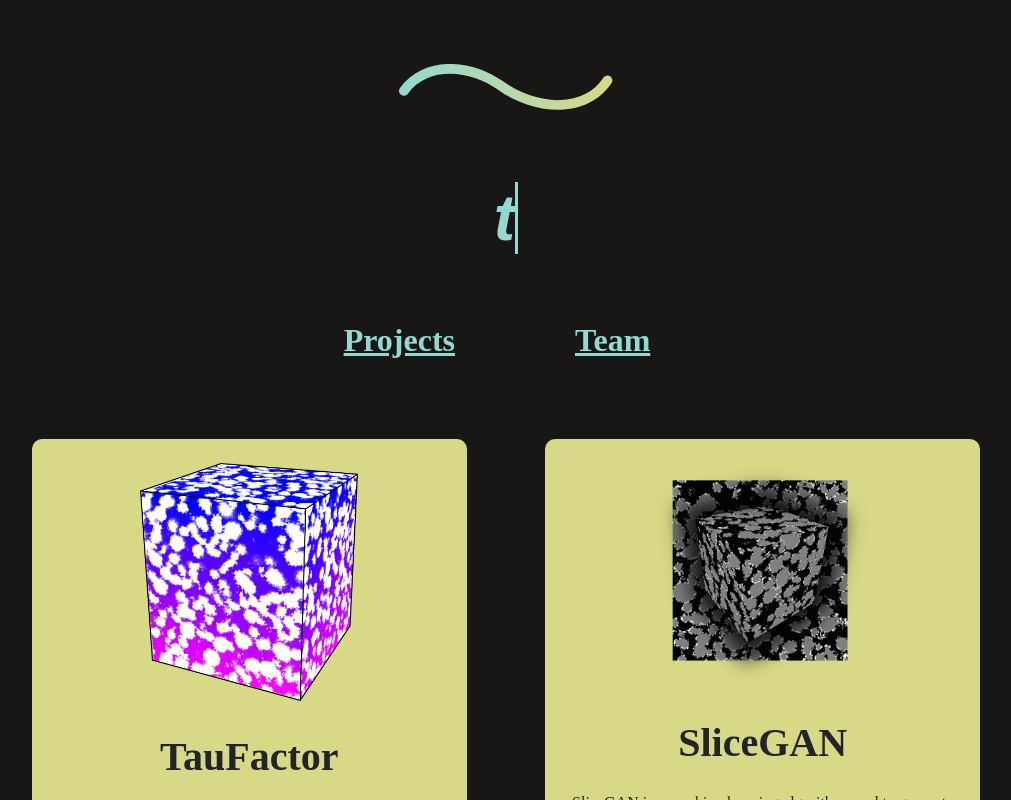
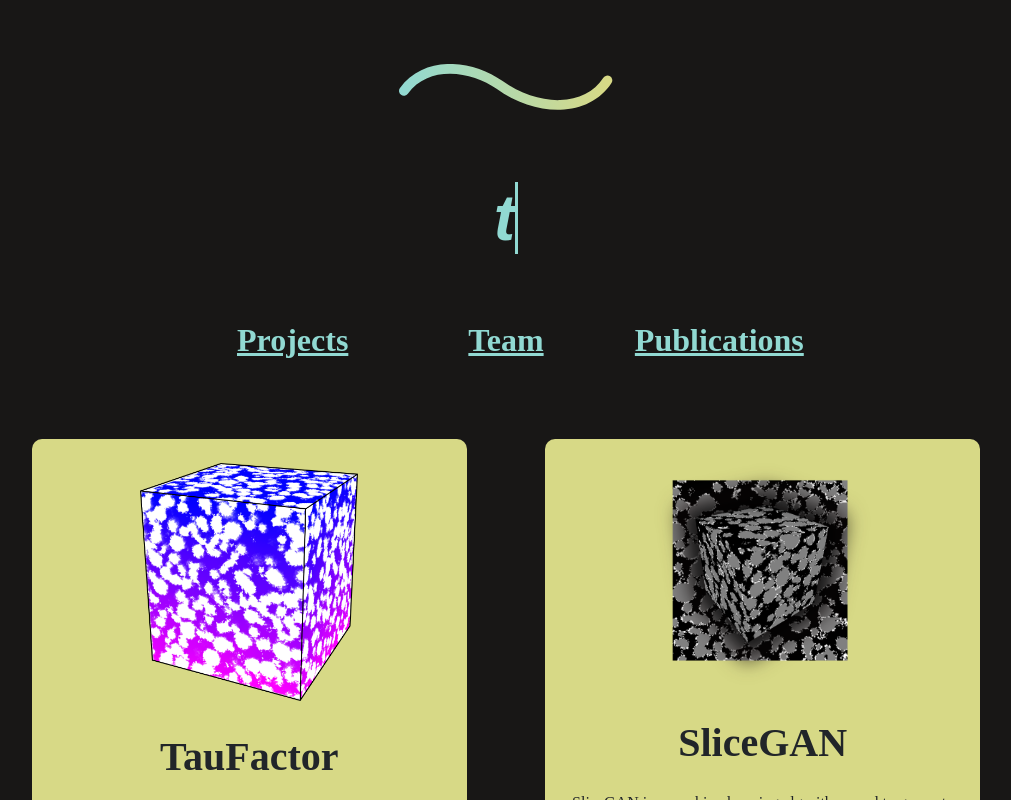
Before and after one commit to tldr-group/tldr-group.github.io, a React (Create React App) app: page /#/projects in a window 1280 px wide. Shown: the top 800 px of the page, without its empty margins (134-1145 px from the left). Built offline with nearby package versions, Linux system fonts and the light colour scheme; a web font is replaced by a local one.

Commit message:
add publications page

```diff
--- a/src/App.js
+++ b/src/App.js
@@ -6,6 +6,7 @@ import {
 import Home from "./pages/Home.jsx";
 import Team from "./pages/Team.jsx";
 import Projects from "./pages/Projects.jsx";
+import Publications from "./pages/Publications.jsx";
 import Footer from "./components/footer.jsx"
 import { ReactComponent as Logo} from './assets/logo-bright-blue-gradient.svg'
 import { NavLink } from "react-router-dom"
@@ -25,11 +26,14 @@ class App extends Component {
           </div>
 
           <div className='row no-gutters pb-4'>
-              <div className='offset-lg-4 col-lg-2 col-md-12 col-sm-12 text-center'>
+              <div className='offset-lg-3 col-lg-2 col-md-12 col-sm-12 text-center'>
               <NavLink to='/projects'><h2 className='home-links'>Projects</h2></NavLink>
               </div>
               <div className='offset-lg-0 col-lg-2 col-md-12 col-sm-12 text-center'>
               <NavLink to='/team'><h2 className='home-links'>Team</h2></NavLink>
+              </div>
+              <div className='offset-lg-0 col-lg-2 col-md-12 col-sm-12 text-center'>
+              <NavLink to='/publications'><h2 className='home-links'>Publications</h2></NavLink>
               </div>
           </div>
 
@@ -42,6 +46,9 @@ class App extends Component {
           </div>
           <div className="content">
                 <Route exact path="/projects" component={Projects}/>
+          </div>
+          <div className="content">
+                <Route exact path="/publications" component={Publications}/>
           </div>
           <div className='row no-gutters'>
                   <div className='offset-3 col-6 text-center'>
--- /dev/null
+++ b/src/pages/Publications.jsx
@@ -0,0 +1,49 @@
+import React, { Component } from "react";
+import './publications.css'
+
+class Publications extends Component {
+    render() {
+      return (
+        <div className=''>
+            <div className='row no-gutters'>
+            <div className='project offset-lg-2 col-lg-8 col-sm-12 col-md-12'>
+            <ul>
+                <li className='publications-list m-4'>A. Mistry, A. A. Franco, S. J. Cooper, S. A. Roberts, and V. Viswanathan, “How Machine Learning Will Revolutionize Electrochemical Sciences,” ACS Energy Lett., vol. 16, pp. 1422–1431, Mar. 2021, doi: 10.1021/acsenergylett.1c00194.</li>
+                <li className='publications-list m-4'>D. P. Finegan, J. Zhu, X. Feng, M. Keyser, W. Li, M. Z. Bazant, S. J. Cooper, M. Ulmefors, W. Li, M. Z. Bazant, and S. J. Cooper, “The application of data-driven methods and physics-based learning for improving battery safety,” Joule, 2020.</li>
+
+                <li className='publications-list m-4'>T.-T. Nguyen, A. Demortière, B. Fleutot, B. Delobel, C. Delacourt, and S. J. Cooper, “The electrode tortuosity factor: why the conventional tortuosity factor is not well suited for quantifying transport in porous Li-ion battery electrodes and what to use instead,” npj Comput. Mater., vol. 6, no. 1, p. 123, Dec. 2020, doi: 10.1038/s41524-020-00386-4.</li>
+
+                <li className='publications-list m-4'>A. Gayon-Lombardo, L. Mosser, N. P. Brandon, and S. J. Cooper, “Pores for thought: Generative adversarial networks for the stochastic reconstruction of 3D multi-phase electrode microstructures with periodic boundaries,” npj Comput. Mater., vol. 6, no. 1, p. 82, Feb. 2020, doi: 10.1038/s41524-020-0340-7.</li>
+                <li className='publications-list m-4'>B. Song, A. Bertei, X. Wang, S. J. Cooper, E. Ruiz-Trejo, R. Chowdhury, R. Podor, and N. P. Brandon, “Unveiling the mechanisms of solid-state dewetting in Solid Oxide Cells with novel 2D electrodes,” J. Power Sources, vol. 420, pp. 124–133, Apr. 2019, doi: 10.1016/J.JPOWSOUR.2019.02.068.</li>
+                <li className='publications-list m-4'>X. Liu, O. O. Taiwo, C. Yin, M. Ouyang, R. Chowdhury, B. Wang, H. Wang, B. Wu, N. P. Brandon, Q. Wang, and S. J. Cooper, “Aligned Ionogel Electrolytes for High-Temperature Supercapacitors,” Adv. Sci., vol. 6, no. 5, p. 1801337, Mar. 2019, doi: 10.1002/advs.201801337.</li>
+                <li className='publications-list m-4'>C. Yin, X. Liu, J. Wei, R. Tan, J. Zhou, M. Ouyang, H. Wang, S. J. Cooper, B. Wu, C. George, and Q. Wang, “‘All-in-Gel’ design for supercapacitors towards solid-state energy devices with thermal and mechanical compliance,” J. Mater. Chem. A, vol. 7, no. 15, pp. 8826–8831, 2019, doi: 10.1039/c9ta01155b.</li>
+                <li className='publications-list m-4'>C. T. G. Smith, C. A. Mills, S. Pani, R. Rhodes, J. J. Bailey, S. J. Cooper, T. S. Pathan, V. Stolojan, D. J. L. Brett, P. R. Shearing, and S. R. P. Silva, “X-ray micro-computed tomography as a non-destructive tool for imaging the uptake of metal nanoparticles by graphene-based 3D carbon structures,” Nanoscale, vol. 11, no. 31, pp. 14734–14741, 2019, doi: 10.1039/c9nr03056e.</li>
+                <li className='publications-list m-4'>P. Jacquet, B. Song, R. Podor, J. Lautru, E. R. Trejo, S. J. Cooper, J. Teisseire, I. Gozhyk, J. Jupille, and R. Lazzari, “Direct Observation of Metallic Thin Layers Dewetting By HT-ESEM,” Microsc. Microanal., vol. 25, no. S1, pp. 69–70, Feb. 2019, doi: 10.1017/s1431927618016070.</li>
+                <li className='publications-list m-4'>M. Ouyang, A. Bertei, S. J. Cooper, Y. Wu, X. Liu, P. Boldrin, M. Kishimoto, B. Wu, and N. P. Brandon, “Design of Fibre Ni/CGO Anode and Model Interpretation,” ECS Trans., vol. 91, no. 1, pp. 1721–1739, Jul. 2019, doi: 10.1149/09101.1721ecst.</li>
+                <li className='publications-list m-4'>S. R. Daemi, C. Tan, T. Volkenandt, S. J. Cooper, A. Palacios-Padros, J. Cookson, D. J. L. Brett, and P. R. Shearing, “Visualizing the Carbon Binder Phase of Battery Electrodes in Three Dimensions,” ACS Appl. Energy Mater., vol. 1, no. 8, pp. 3702–3710, Aug. 2018, doi: 10.1021/acsaem.8b00501.</li>
+                <li className='publications-list m-4'>F. L. E. Usseglio-Viretta, A. Colclasure, A. N. Mistry, K. P. Y. Claver, F. Pouraghajan, D. P. Finegan, T. M. M. Heenan, D. Abraham, P. P. Mukherjee, D. Wheeler, P. Shearing, S. J. Cooper, and K. Smith, “Resolving the Discrepancy in Tortuosity Factor Estimation for Li-Ion Battery Electrodes through Micro-Macro Modeling and Experiment,” J. Electrochem. Soc., vol. 165, no. 14, pp. A3403–A3426, Nov. 2018, doi: 10.1149/2.0731814jes.</li>
+                <li className='publications-list m-4'>X. Liu, M. Naylor Marlow, S. J. Cooper, B. Song, X. Chen, N. P. Brandon, and B. Wu, “Flexible all-fiber electrospun supercapacitor,” J. Power Sources, vol. 384, pp. 264–269, Apr. 2018, doi: 10.1016/j.jpowsour.2018.02.081.</li>
+                <li className='publications-list m-4'>M. Niania, R. Podor, T. Ben Britton, C. Li, S. J. Cooper, N. Svetkov, S. Skinner, and J. Kilner, “In situ study of strontium segregation in La 0.6 Sr 0.4 Co 0.2 Fe 0.8 O 3−δ in ambient atmospheres using high-temperature environmental scanning electron microscopy,” J. Mater. Chem. A, 2018, doi: 10.1039/C8TA01341A.</li>
+                <li className='publications-list m-4'>H. Téllez Lozano, J. Druce, S. J. Cooper, and J. A. Kilner, “Double perovskite cathodes for proton-conducting ceramic fuel cells: are they triple mixed ionic electronic conductors?,” Sci. Technol. Adv. Mater., vol. 18, no. 1, pp. 977–986, 2017, doi: 10.1080/14686996.2017.1402661.</li>
+                <li className='publications-list m-4'>S. J. Cooper and N. P. Brandon, An Introduction to Solid Oxide Fuel Cell Materials, Technology and Applications. 2017.</li>
+                <li className='publications-list m-4'>S. J. Cooper, A. Bertei, D. P. Finegan, and N. P. Brandon, “Simulated impedance of diffusion in porous media,” Electrochim. Acta, vol. 251, pp. 681–689, 2017, doi: 10.1016/j.electacta.2017.07.152.</li>
+                <li className='publications-list m-4'>S. J. Cooper, M. Niania, F. Hoffmann, and J. A. Kilner, “Back-exchange: a novel approach to quantifying oxygen diffusion and surface exchange in ambient atmospheres,” Phys. Chem. Chem. Phys., vol. 19, no. 19, pp. 12199–12205, May 2017, doi: 10.1039/C7CP01317E.</li>
+                <li className='publications-list m-4'>S. J. Cooper and N. P. Brandon, Solid Oxide Fuel Cell Lifetime and Reliability, 1st ed. London, 2017.</li>
+                <li className='publications-list m-4'>S. J. Cooper, A. Bertei, P. R. Shearing, J. A. Kilner, and N. P. Brandon, “TauFactor: An open-source application for calculating tortuosity factors from tomographic data,” SoftwareX, vol. 5, pp. 203–210, 2016, doi: 10.1016/j.softx.2016.09.002.</li>
+                <li className='publications-list m-4'>B. Tjaden, S. J. Cooper, D. J. L. Brett, D. Kramer, and P. R. Shearing, “On the origin and application of the Bruggeman correlation for analysing transport phenomena in electrochemical systems,” Curr. Opin. Chem. Eng., vol. 12, pp. 44–51, 2016, doi: 10.1016/j.coche.2016.02.006.</li>
+                <li className='publications-list m-4'>S. J. Cooper, M. Niania, F. Hoffmann, and J. A. Kilner, “Quantifying the surface exchange coefficient of cathode materials in ambient atmospheres,” Proc. 12th Eur. SOFC SOE Forum, vol. 12, no. July, pp. 38–45, 2016.</li>
+                <li className='publications-list m-4'>N. Ni, S. J. Cooper, R. Williams, N. Kemen, D. W. McComb, and S. J. Skinner, “Degradation of (La0.6Sr0.4)0.95(Co0.2Fe0.8)O3-δSolid Oxide Fuel Cell Cathodes at the Nanometer Scale and below,” ACS Appl. Mater. Interfaces, vol. 8, no. 27, pp. 17360–17370, 2016, doi: 10.1021/acsami.6b05290.</li>
+                <li className='publications-list m-4'>N. Na, C. Samuel, S. Stephen, N. Na, C. Samuel, and S. Stephen, “Degradation of (La,Sr)(Co,Fe)O3-δSOFC Cathodes at the Nanometre Scale and Below,” in European Microscopy Congress 2016: Proceedings, Weinheim, Germany: Wiley-VCH Verlag GmbH & Co. KGaA, 2016, pp. 808–809.</li>
+                <li className='publications-list m-4'>D. P. Finegan, S. J. Cooper, B. Tjaden, O. O. Taiwo, J. Gelb, G. Hinds, D. J. L. Brett, and P. R. Shearing, “Characterising the structural properties of polymer separators for lithium-ion batteries in 3D using phase contrast X-ray microscopy,” J. Power Sources, vol. 333, pp. 184–192, 2016, doi: 10.1016/j.jpowsour.2016.09.132.</li>
+                <li className='publications-list m-4'>D. S. Eastwood, O. O. Taiwo, S. J. Cooper, J. Gelb, F. Tariq, D. J. L. Brett, S. J. Harris, N. P. Brandon, P. R. Shearing, P. J. Withers, and P. D. Lee, “X-ray imaging of Li batteries and electrode materials,” 2015.</li>
+                <li className='publications-list m-4'>S. J. Cooper, “Quantifying the Transport Properties of Solid Oxide Fuel Cell Electrodes,” Imperial College London, 2015.</li>
+
+            </ul>
+            </div>
+            </div>
+        </div>
+            )
+        }
+    }
+
+export default Publications
--- a/src/pages/Team.jsx
+++ b/src/pages/Team.jsx
@@ -91,7 +91,7 @@ class Team extends Component {
                     <div className='person fill-light m-4 '>
                     {/* <img className='project-img m-4' src={sam}></img> */}
                     <h1 className='project-title m-2'>Owen O'Connor</h1>
-                    <p className='project-body m-4'>Owen is using machine learning to predict energy price forecasting.</p>
+                    <p className='project-body m-4'>Owen is using machine learning for energy load forecasting.</p>
                     {/* <a className='project-link fill-dark p-2' href="">Find out more</a> */}
                     <div class="span mb-4">...</div>
                     </div>
--- /dev/null
+++ b/src/pages/publications.css
@@ -0,0 +1,4 @@
+.publications-list{
+    color: var(--colour3);
+    font-family: futura-pt;
+}
```
